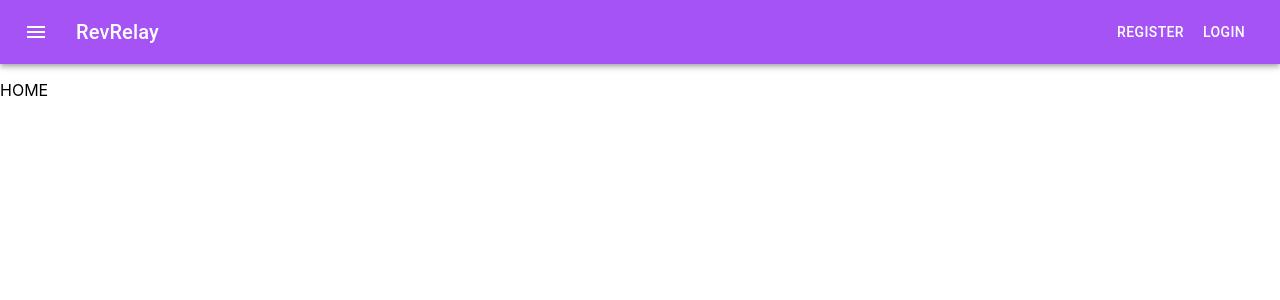
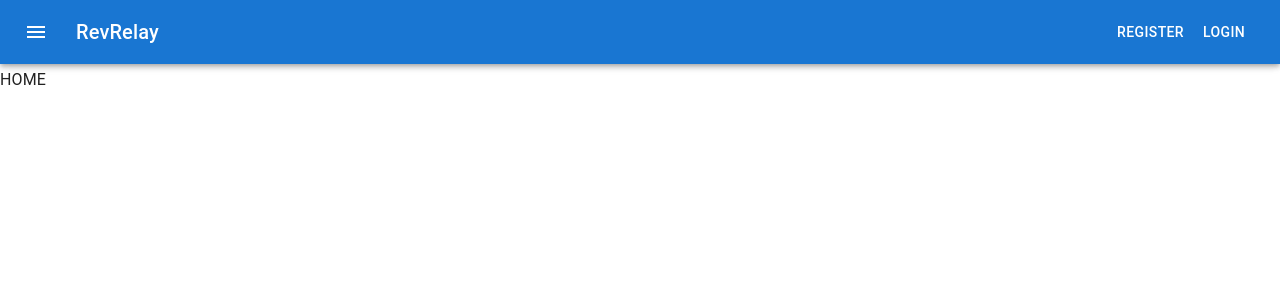
Before and after one commit to RevRelay/RevRelay, a React (Create React App) app: page / in a window 1280 px wide. Shown: the top 300 px of the page. Built offline with nearby package versions, Linux system fonts and the light colour scheme.

Commit message:
ui fixes

```diff
--- a/src/App.js
+++ b/src/App.js
@@ -4,22 +4,220 @@ import { Routes, Route, useNavigate, Link } from "react-router-dom";
 import "./Styles/themes.css";
 import Color from "./Components/Color.js";
 import Page from "./Components/Page.js";
+import {
+	Container,
+	createTheme,
+	ThemeProvider,
+	Typography,
+} from "@mui/material";
+import { Box } from "@mui/system";
 //https://gridfiti.com/aesthetic-color-palettes/
 //#461E52 | #DD517F | #E68E36 | #556DC8 | #7998EE.
 
 //https://mui.com/components/autocomplete/
 const themes = [
-	"Vaporwave",
-	"Synthwave",
-	"Outrun",
-	"Lofi",
-	"Kawaii",
-	"Cyberpunk",
-	"Cloud",
-	"80s",
-	"90s",
+	{
+		name: "Default",
+		theme: createTheme({}),
+	},
+	{
+		name: "Dark",
+		theme: createTheme({ palette: { mode: "dark" } }),
+	},
+	{
+		name: "RevRelay",
+		theme: createTheme({
+			palette: {
+				primary: {
+					light: "#FFFFF",
+					main: "#F26925",
+					dark: "#474C55",
+				},
+				secondary: {
+					light: "#B9B9BA",
+					main: "#72A4C2",
+				},
+				background: {
+					paper: "#FCB414",
+					default: "#72A4C2",
+				},
+			},
+		}),
+	},
+	{
+		name: "Vaporwave",
+		theme: createTheme({
+			palette: {
+				primary: {
+					light: "#fa92fb",
+					main: "#a653f5",
+					dark: "#f96cff",
+				},
+				secondary: {
+					light: "#8f8cf2",
+					main: "#65b8bf",
+				},
+				background: {
+					paper: "#8f8cf2",
+					default: "#65b8bf",
+				},
+			},
+		}),
+	},
+	{
+		name: "80s",
+		theme: createTheme({
+			palette: {
+				primary: {
+					light: "#ff68a8",
+					main: "#ca7cd8",
+					dark: "#3968cb",
+				},
+				secondary: {
+					light: "#64cff7",
+					main: "#f7e752",
+					dark: "#3968cb",
+				},
+				background: {
+					paper: "#f7e752",
+					default: "#64cff7",
+				},
+			},
+		}),
+	},
+	{
+		name: "Cloud",
+		theme: createTheme({
+			palette: {
+				primary: {
+					light: "#f08d7e",
+					main: "#efa18a",
+					dark: "#f08d7e",
+				},
+				secondary: {
+					light: "#f08d7e",
+					main: "#efa18a",
+					dark: "#f08d7e",
+				},
+				background: {
+					paper: "#dda6b9",
+					default: "#acaec5",
+				},
+			},
+		}),
+	},
+
+	{
+		name: "Kawaii",
+		theme: createTheme({
+			palette: {
+				primary: {
+					light: "#defffa",
+					main: "#befcff",
+					dark: "#b0e1ff",
+				},
+				secondary: {
+					light: "#b0e1ff",
+					main: "#befcff",
+					dark: "#defffa",
+				},
+				background: {
+					paper: "#ffdaf5",
+					default: "#e6c6ff",
+				},
+			},
+		}),
+	},
+	{
+		name: "Cyberpunk",
+		theme: createTheme({
+			palette: {
+				primary: {
+					light: "#e68e36",
+					main: "#7998ee",
+					dark: "#556dc8",
+				},
+				secondary: {
+					light: "#556dc8",
+					main: "#7998ee",
+					dark: "#e68e36",
+				},
+				background: {
+					paper: "#dd517f",
+					default: "#461e52",
+				},
+				text: {
+					primary: "#FFFFFF",
+					secondary: "#FFFFFF",
+					disabled: "#FFFFFF",
+					hint: "#FFFFFF",
+				},
+			},
+		}),
+	},
+	{
+		name: "Lofi",
+		theme: createTheme({
+			palette: {
+				primary: {
+					light: "#cea2d7",
+					main: "#9075d8",
+					dark: "#674ab3",
+				},
+				secondary: {
+					light: "#674ab3",
+					main: "#9075d8",
+					dark: "#cea2d7",
+				},
+				background: {
+					paper: "#9f63c4",
+					default: "#a348a6",
+				},
+			},
+		}),
+	},
+	{
+		name: "Outrun",
+		theme: createTheme({
+			palette: {
+				primary: {
+					light: "#7998ee",
+					main: "#362fbb",
+					dark: "#712275",
+				},
+				secondary: {
+					light: "#712275",
+					main: "#362fbb",
+					dark: "#7998ee",
+				},
+				background: {
+					paper: "#f97698",
+					default: "#ffb845",
+				},
+			},
+		}),
+	},
 ];
 //Comment For Git
+
+function App() {
+	const [theme, updateTheme] = useState(0);
+	return (
+		<ThemeProvider theme={themes[theme].theme}>
+			<Nav themes={themes} theme={theme} updateTheme={updateTheme} />
+			<Box
+				sx={{
+					paddingTop: 8.5,
+					width: "99.1vw",
+					height: "90vh",
+					backgroundColor: "background.default",
+				}}
+			>
+				<SwitchBoard theme={theme} />
+			</Box>
+		</ThemeProvider>
+	);
+}
 function SwitchBoard({ theme }) {
 	return (
 		<Routes>
@@ -46,47 +244,37 @@ function SwitchBoard({ theme }) {
 }
 
 function Home() {
-	return <p>HOME</p>;
+	return <Typography color="textPrimary">HOME</Typography>;
 }
 function Login() {
-	return <p>Login</p>;
+	return <Typography color="textPrimary">Login</Typography>;
 }
 function Registration() {
-	return <p>Registration</p>;
+	return <Typography color="textPrimary">Registration</Typography>;
 }
 
 function Users() {
-	return <p>Users</p>;
+	return <Typography color="textPrimary">Users</Typography>;
 }
 
 function User() {
-	return <p>User</p>;
+	return <Typography color="textPrimary">User</Typography>;
 }
 
 function UserProfile() {
-	return <p>UserProfile</p>;
+	return <Typography color="textPrimary">UserProfile</Typography>;
 }
 
 function Groups() {
-	return <p>Groups</p>;
+	return <Typography color="textPrimary">Groups</Typography>;
 }
 
 function Group() {
-	return <p>Group</p>;
+	return <Typography color="textPrimary">Group</Typography>;
 }
 
 function GroupProfile() {
-	return <p>GroupProfile</p>;
-}
-
-function App() {
-	const [theme, updateTheme] = useState(0);
-	return (
-		<>
-			<Nav themes={themes} theme={theme} updateTheme={updateTheme} />
-			<SwitchBoard theme={theme} />
-		</>
-	);
+	return <Typography color="textPrimary">GroupProfile</Typography>;
 }
 
 export default App;
--- a/src/Components/Nav.js
+++ b/src/Components/Nav.js
@@ -39,27 +39,23 @@ export default function Nav({ themes, theme, updateTheme }) {
 	};
 	let navigate = useNavigate();
 	return (
-		<div style={{ color: Color(3, theme, themes) }}>
-			<div className="App">
+		<>
 			<Drawer open={sidebar} onClose={toggleDrawer(false)}>
 				<Box
 					sx={{ width: 250, height: "100%" }}
 					role="presentation"
 					onClick={toggleDrawer(false)}
 					onKeyDown={toggleDrawer(false)}
-						style={{ backgroundColor: Color(2, theme, themes) }}
 				>
 					<List>
-							{["Inbox", "Starred", "Send email", "Drafts"].map(
-								(text, index) => (
+						{["Inbox", "Starred", "Send email", "Drafts"].map((text, index) => (
 							<ListItem button key={text}>
 								<ListItemIcon>
 									{index % 2 === 0 ? <InboxIcon /> : <MailIcon />}
 								</ListItemIcon>
 								<ListItemText primary={text} />
 							</ListItem>
-								)
-							)}
+						))}
 					</List>
 					<Divider />
 					<List>
@@ -75,7 +71,7 @@ export default function Nav({ themes, theme, updateTheme }) {
 					<Select
 						labelId="demo-simple-select-label"
 						id="demo-simple-select"
-							defaultValue={0}
+						value={theme}
 						onChange={(x) => {
 							updateTheme(x.target.value);
 						}}
@@ -84,7 +80,7 @@ export default function Nav({ themes, theme, updateTheme }) {
 						{themes.map((x) => {
 							return (
 								<MenuItem key={themes.indexOf(x)} value={themes.indexOf(x)}>
-										{x}
+									{x.name}
 								</MenuItem>
 							);
 						})}
@@ -92,10 +88,7 @@ export default function Nav({ themes, theme, updateTheme }) {
 				</Box>
 			</Drawer>
 			<Box sx={{ flexGrow: 1 }}>
-					<AppBar
-						position="static"
-						style={{ backgroundColor: Color(1, theme, themes) }}
-					>
+				<AppBar position="fixed" sx={{ position: "fixed", top: 0 }}>
 					<Toolbar>
 						<IconButton
 							size="large"
@@ -119,7 +112,6 @@ export default function Nav({ themes, theme, updateTheme }) {
 					</Toolbar>
 				</AppBar>
 			</Box>
-			</div>
-		</div>
+		</>
 	);
 }
--- a/src/Components/Page.js
+++ b/src/Components/Page.js
@@ -1,5 +1,17 @@
-import { Card, CardHeader, CardMedia, Divider, Tab, Tabs } from "@mui/material";
-import { maxHeight, width } from "@mui/system";
+import {
+	Box,
+	Card,
+	CardHeader,
+	CardMedia,
+	Divider,
+	Grid,
+	Pagination,
+	Paper,
+	Tab,
+	Tabs,
+} from "@mui/material";
+
+import { height, maxHeight, width } from "@mui/system";
 import { current } from "@reduxjs/toolkit";
 import { useState } from "react";
 import Color from "./Color.js";
@@ -11,30 +23,43 @@ export default function Page({ theme, themes }) {
 		description: "",
 		bannerURL: "https://i.imgur.com/0EtPsQK.jpeg",
 		private: false,
-		groupPage: true,
+		groupPage: false,
 		userOwnerID: 0,
 		groupID: 0,
 	});
+	const [tab, updateTab] = useState(0);
 	const currnetUser = {
 		userID: 0,
 	};
+
 	return (
-		<div style={{ backgroundColor: Color(3, theme, themes), height: "100vh" }}>
-			<div
-				style={{
+		<Box sx={{ height: "80%" }}>
+			<Box
+				sx={{
+					border: 1,
+					borderColor: "primary.main",
+					borderRadius: 2,
+					borderWidth: 2,
 					marginLeft: "15%",
 					marginRight: "15%",
 					display: "flex",
 					height: "100%",
+
+					maxWidth: "100%",
+					minWidth: 500,
 				}}
 			>
-				<div style={{ flexGrow: 1 }}>
-					<Card
-						sx={{ minWidth: "100vh", minHeight: "10vh", maxHeight: "25vh" }}
-					>
+				<div
+					style={{
+						maxHeight: "100%",
+						flexGrow: 1,
+						display: "flex",
+						flexFlow: "column",
+					}}
+				>
+					<Card sx={{ minHeight: "10vh", maxHeight: "25vh", maxWidth: "100%" }}>
 						<div
 							style={{
-								backgroundColor: Color(3, theme, themes),
 								position: "absolute",
 								marginLeft: 10,
 								marginTop: 10,
@@ -51,12 +76,22 @@ export default function Page({ theme, themes }) {
 							alt="green iguana"
 						/>
 					</Card>
-					<div style={{ flexGrow: 1 }}>
+					<div
+						style={{
+							flexGrow: 1,
+							position: "relative",
+							width: "100%",
+							alignItems: "center",
+							justifyContent: "center",
+						}}
+					>
 						<Tabs
 							aria-label="basic tabs example"
 							centered
-							value={0}
-							style={{ backgroundColor: Color(1, theme, themes) }}
+							value={tab}
+							onChange={(x, n) => {
+								updateTab(n);
+							}}
 						>
 							<Tab label="Posts" />
 							<Tab label="About" />
@@ -71,9 +106,68 @@ export default function Page({ theme, themes }) {
 								<></>
 							)}
 						</Tabs>
+						<Divider sx={{ width: "100%" }} />
+						<RenderTab />
 					</div>
 				</div>
-			</div>
-		</div>
+			</Box>
+		</Box>
 	);
+
+	function RenderTab() {
+		switch (tab) {
+			case 0:
+				return <Posts />;
+				break;
+			case 1:
+				return <About />;
+				break;
+			case 2:
+				return <>{page.groupPage ? <Members /> : <Friends />} </>;
+				break;
+			case 3:
+				return <Settings />;
+				break;
+
+			default:
+				break;
+		}
+	}
+	function Posts() {
+		return (
+			<>
+				<Grid
+					container
+					spacing={0}
+					direction="column"
+					alignItems="center"
+					justifyContent="center"
+					height={"100%"}
+				>
+					<Grid
+						item
+						xs={3}
+						sx={{
+							position: "absolute",
+							bottom: 5,
+						}}
+					>
+						<Pagination count={10} color="primary" size="large" />
+					</Grid>
+				</Grid>
+			</>
+		);
+	}
+	function About() {
+		return <></>;
+	}
+	function Members() {
+		return <></>;
+	}
+	function Friends() {
+		return <></>;
+	}
+	function Settings() {
+		return <></>;
+	}
 }
```
Lines whose indentation alone changed are shown as unchanged.
